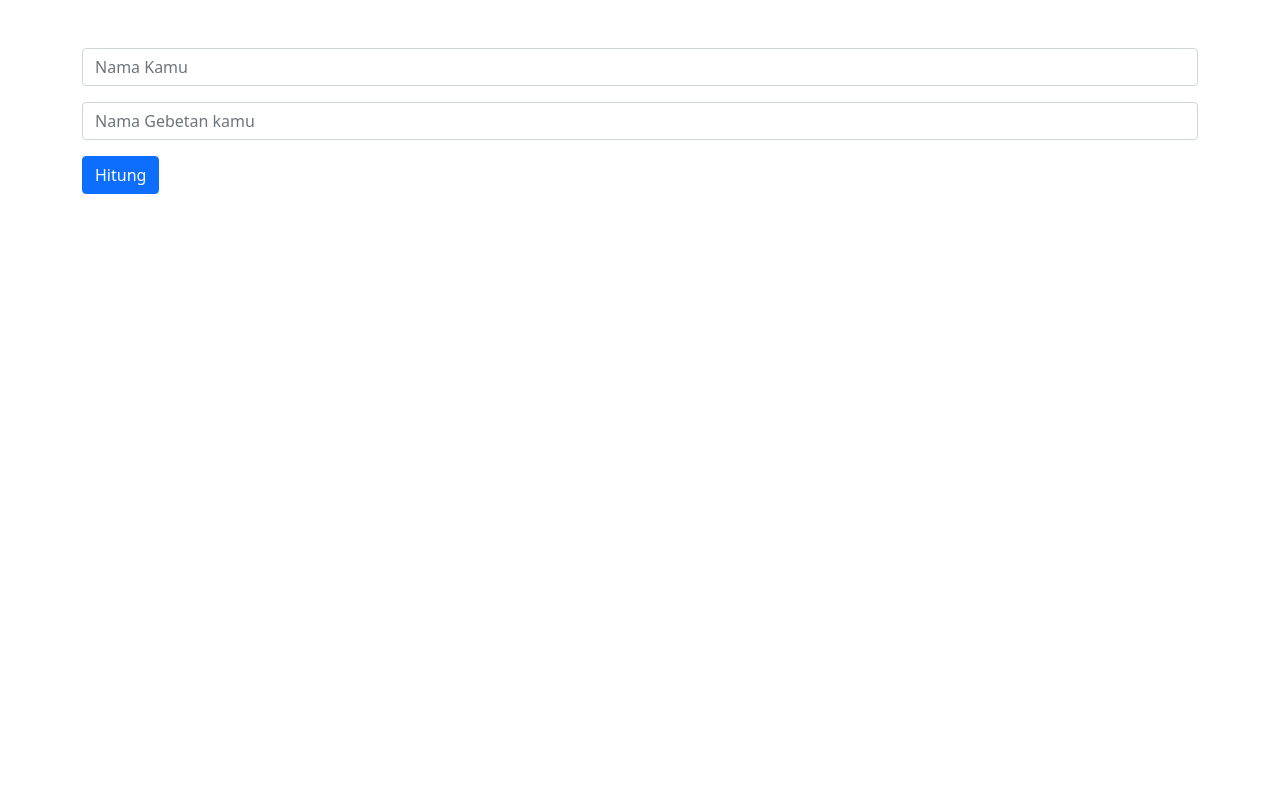
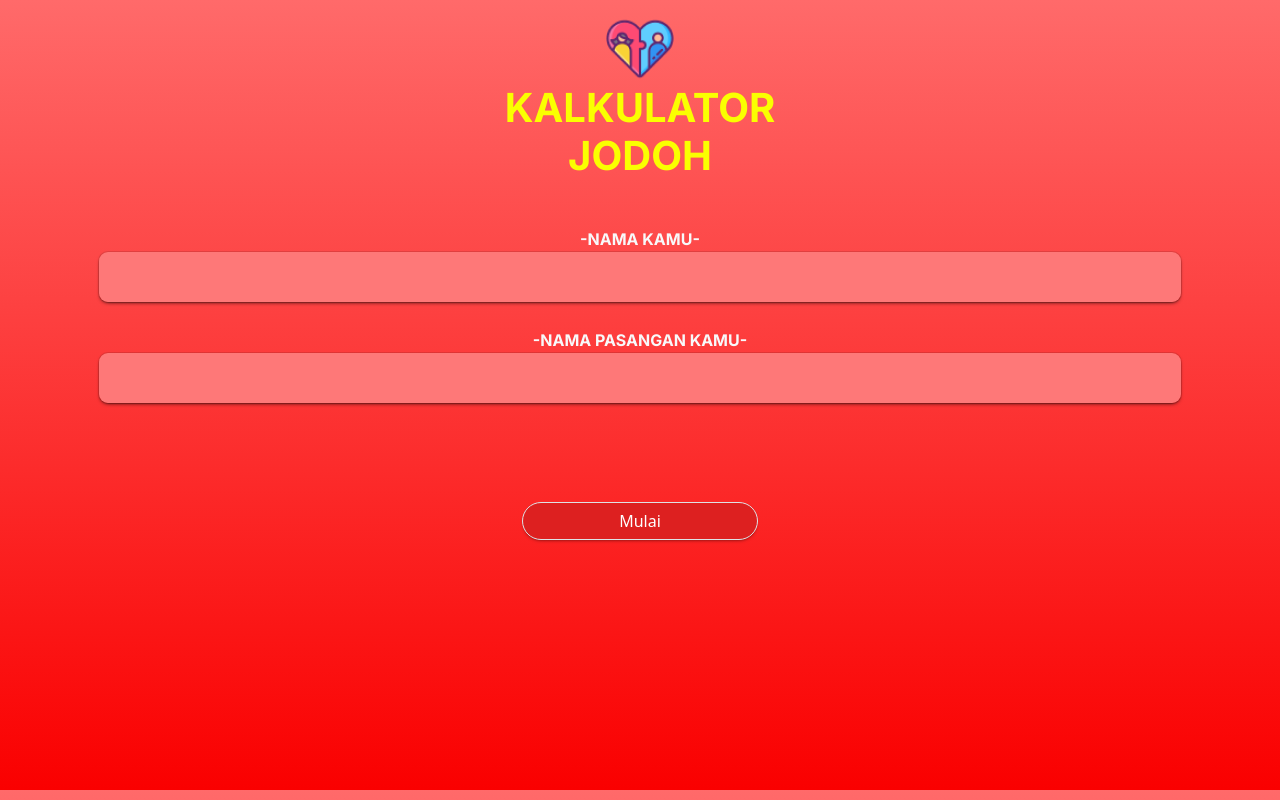
Before and after one commit to DafiNMaulana/game-kalku-cinta, a website: page index.html in a window 1280 px wide. Drawn offline with nearby package versions, Linux system fonts and the light colour scheme.

Commit message:
add halaman opening

```diff
--- /dev/null
+++ b/asset/style-form.css
@@ -0,0 +1,48 @@
+* {
+    padding: 0;
+    margin: 0;
+}
+.wrapper {
+    background-image: linear-gradient(to top, #FA0000, #FF6A6A);
+    width: 100% !important;
+    height: 97vh;
+}
+.row-wrapper .col-9 h1 {
+    font-family: 'Inter', sans-serif;
+    color: #FAFF00;
+}
+.row-wrapper {
+    margin-top: 14px !important;
+}
+.nama-player label{
+    font-family: 'Inter', sans-serif;
+}
+.row-wrapper .col-12:nth-child(1) {
+    margin-top: 25px;
+}
+.row-wrapper .col-12:nth-child(2) {
+    margin-top: 25px;
+}
+.nama-player input{
+    background-color: #FE7878;
+    border: .1px solid rgba(0, 0, 0, .1);
+    box-shadow: 0px 2px 4px -3px black;
+    border-radius: 10px;
+    padding: 10px;
+    color: white;
+    font-size: 20px;
+}
+.nama-player input:focus {
+    background-color: #FE7878;
+    color: white;
+    border: .1px solid rgba(0, 0, 0, .1);
+    box-shadow: 0px 2px 4px -3px black;
+}
+
+.row-wrapper .col-12 a {
+    width: 236px;
+    color: white;
+    box-shadow: 0px 2px 4px -3px black;
+    background: #DD2020;
+    margin-bottom: -207.5px;
+}
--- a/asset/style.css
+++ b/asset/style.css
@@ -1,3 +1,7 @@
+/* -----------fonts------------- */
+@import url('https://fonts.googleapis.com/css2?family=Inter:wght@800&display=swap');
+/* -----------fonts end------------- */
+
 * {
     margin: 0;
     padding: 0;
@@ -9,4 +13,21 @@
 }
 .row-wrapper {
     height: 100vh;
+    position: relative;
 }
+
+.row-wrapper .col-9 h1 {
+    font-family: 'Inter', sans-serif;
+}
+
+.row-wrapper .col-9 h1 span {
+    color: #FAFF00;
+}
+
+.row-wrapper .col-9 a {
+    margin-bottom: -207.5px;
+    width: 236px;
+    color: white;
+    box-shadow: 0px 2px 4px -3px black;
+    background: #DD2020;
+}
--- a/index.html
+++ b/index.html
@@ -5,15 +5,48 @@
     <meta http-equiv="X-UA-Compatible" content="IE=edge">
     <meta name="viewport" content="width=device-width, initial-scale=1.0">
     <title>Kalkulator Cinta</title>
-    <link rel="stylesheet" href="asset/style.css">
+    <link rel="stylesheet" href="asset/style-form.css">
     <link rel="stylesheet" href="bootstrap/css/bootstrap.min.css">
     <script src="bootstrap/js/bootstrap.bundle.min.js"></script>
     <script src="https://cdnjs.cloudflare.com/ajax/libs/jquery/3.6.0/jquery.min.js"></script>
     <script src="sweetalert2/dist/sweetalert2.all.min.js"></script>
+    <link rel="preconnect" href="https://fonts.googleapis.com">
+    <link rel="preconnect" href="https://fonts.gstatic.com" crossorigin>
+    <link href="https://fonts.googleapis.com/css2?family=Inter:wght@700&display=swap" rel="stylesheet">
 </head>
-<body>
+<body class="wrapper">
 
+    <!-- ----------------------title----------------- -->
     <div class="container">
+        <div class="row justify-content-center row-wrapper">
+            <div class="col-9 col-md-4 text-center">
+                <img src="asset/icons8-love-64 1.png" alt="">
+                <h1 class="text-uppercase">kalkulator jodoh</h1>
+            </div>
+        </div>
+    </div>
+    <!-- ----------------------title END----------------- -->
+
+    <!-- ----------------------form----------------- -->
+    <div class="container">
+        <div class="row justify-content-center px-3 row-wrapper">
+            <div class="col-12 nama-player text-center">
+                <label for="nama_kamu" class="text-uppercase text-light">-Nama kamu-</label>
+                <input type="text" class="form-control" id="nama_kamu">
+            </div>
+            <div class="col-12 nama-player text-center">
+                <label for="nama_kamu" class="text-uppercase text-light">-Nama Pasangan kamu-</label>
+                <input type="text" class="form-control" id="nama_kamu">
+            </div>
+            <div class="col-12 text-center">
+                <a href="" class="btn rounded-pill border px-5">Mulai</a>
+            </div>
+        </div>
+    </div>
+    <!-- ----------------------form END----------------- -->
+
+
+    <!-- <div class="container">
         <div class="row mt-5">
             <div class="form-group mb-3">
                 <input type="text" class="form-control" id="nama_kamu" placeholder="Nama Kamu" aria-label="Username" aria-describedby="basic-addon1">
@@ -39,7 +72,7 @@
                 <p class="val-hitung"></p>
             </div>
         </div>
-    </div>
+    </div> -->
 
 
 <script>
```
Also changed, not shown: opening.html (+10 -1 lines), asset/icons8-love-64 1.png (added).
